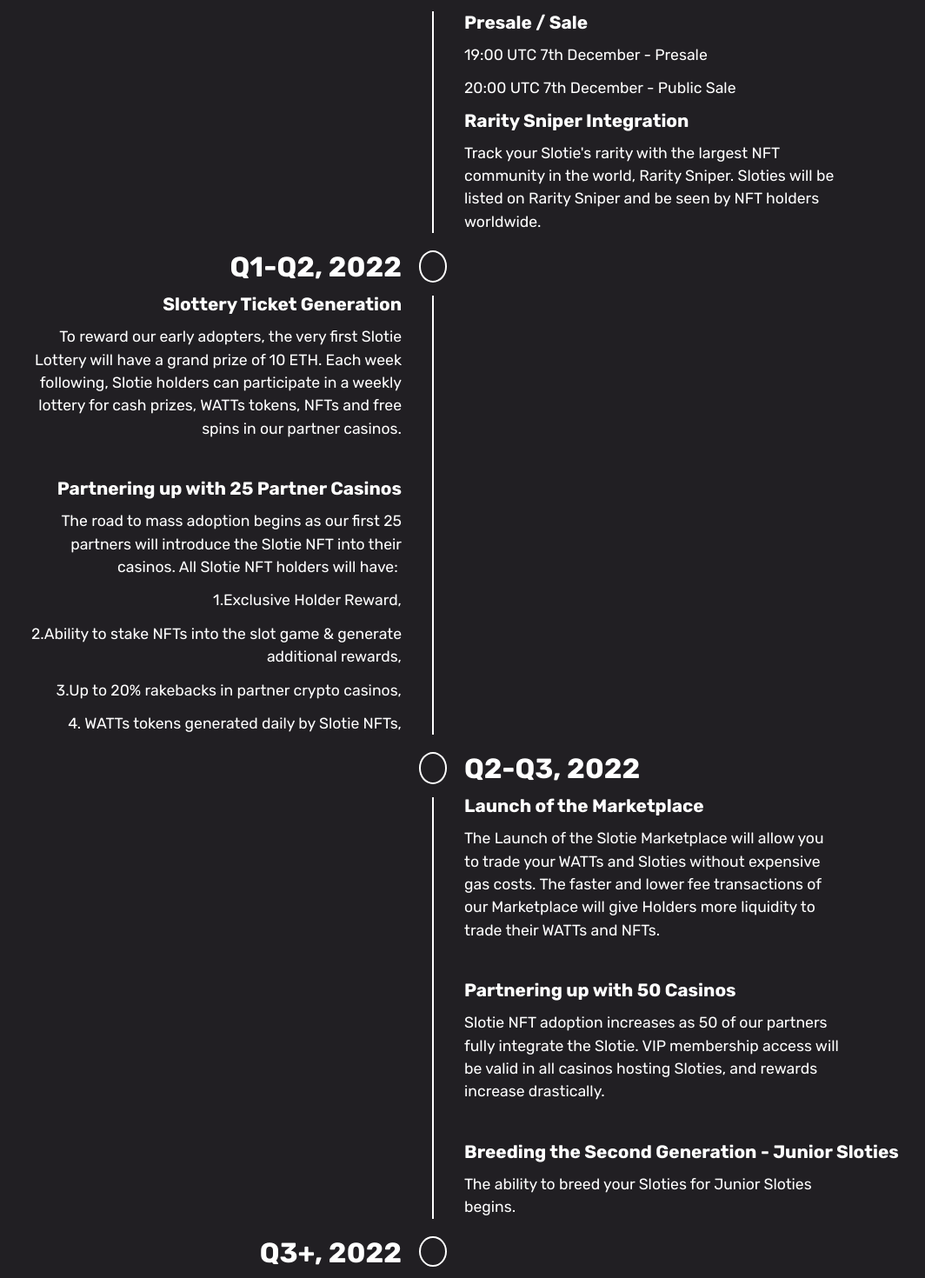
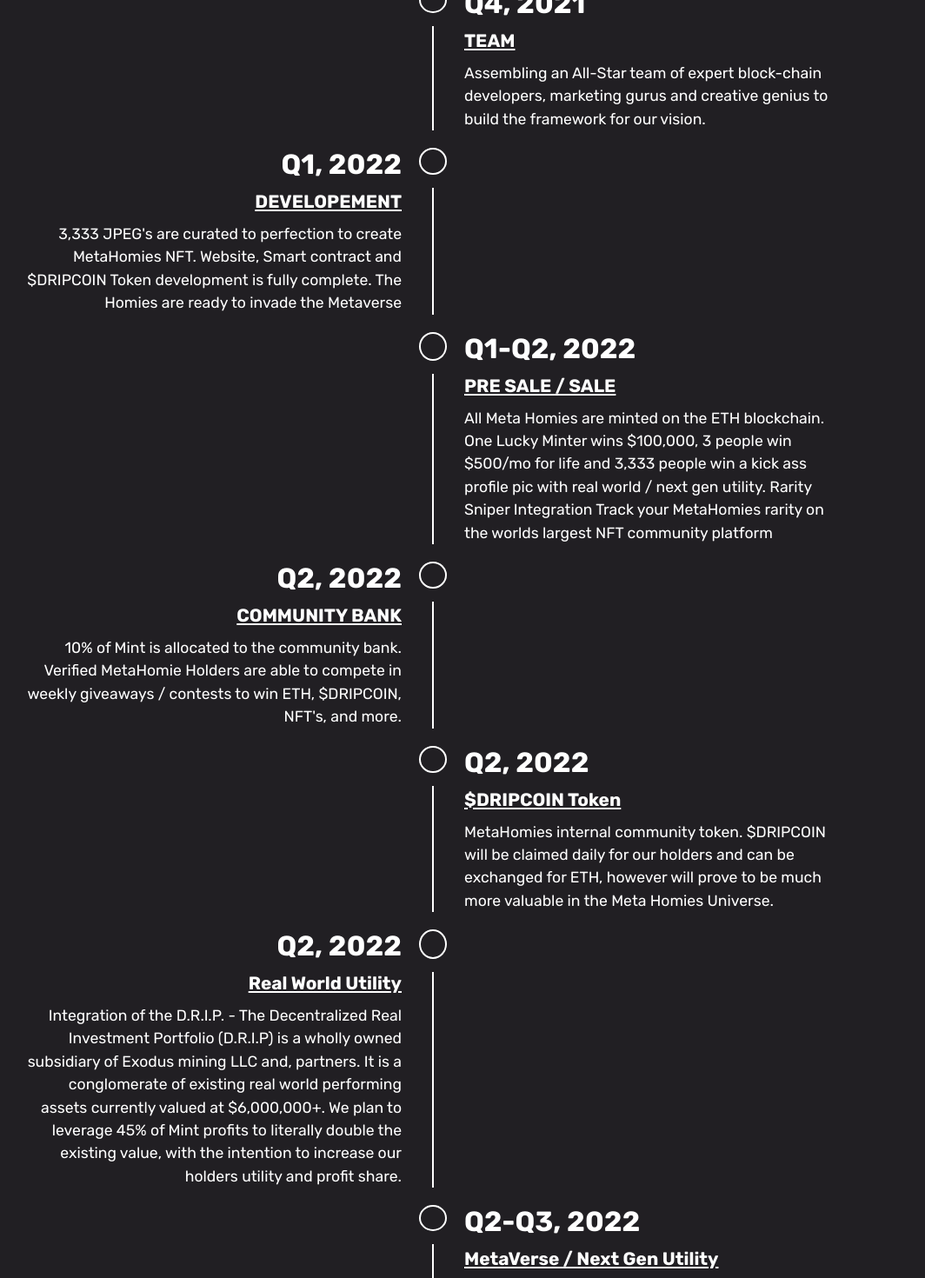
Before and after one commit to sikander-afzaal/stolie-nft, a React (Create React App) app: page / in a window 1280 px wide. Shown: the part 10520-11990 px from the top of the page at 87% size, without its empty margins (142-1206 px from the left). Built offline with nearby package versions, Linux system fonts and the light colour scheme.

Commit message:
roadmap2

```diff
--- a/src/Pages/Roadmap/Roadmap.css
+++ b/src/Pages/Roadmap/Roadmap.css
@@ -6,6 +6,7 @@
   min-height: 100vh;
   height: auto;
   width: 90%;
+  padding: 3rem 0rem;
 }
 .title {
   color: white;
@@ -67,10 +68,11 @@
 }
 .grid-box h3 {
   font-size: 1.3rem;
+  text-decoration: underline;
 }
 @media screen and (max-width: 1250px) {
   .grid-box p {
-    width: 100%;
+    width: 100% !important;
   }
 }
 @media screen and (max-width: 668px) {
--- a/src/Pages/Roadmap/Roadmap.jsx
+++ b/src/Pages/Roadmap/Roadmap.jsx
@@ -4,18 +4,17 @@ function Roadmap() {
   return (
     <div className="roadmap">
       <h1 className="title">Roadmap</h1>
-      <p className="desc-road">Our plans moving forward into 2022</p>
       <div className="roadmap-grid">
         <div></div>
         <div className="vertical-line"></div>
         <div></div>
         <div className="grid-box grid1">
           <h1>Q3, 2021</h1>
-          <h3>Slot Machine Development</h3>
+          <h3>Concept And Design</h3>
           <p>
-            With 10+ years of game development experience, the team came up with
-            the ambitious plan to reinvent slot machines by bringing blockchain
-            technologies to the gambling industry.
+            With 30+ years of real world business experience, the team came up
+            with the ambitious plan to immerse their current real world skills,
+            with $100 million track record resume, into the metaverse
           </p>
         </div>
         <div className="wrapper">
@@ -31,40 +30,22 @@ function Roadmap() {
         </div>
         <div className="grid-box grid2">
           <h1>Q4, 2021</h1>
-          <h3>Presale / Sale</h3>
-          <p>19:00 UTC 7th December - Presale</p>
-          <p>20:00 UTC 7th December - Public Sale</p>
-          <h3>Rarity Sniper Integration</h3>
+          <h3>TEAM</h3>
+
           <p>
-            Track your Slotie's rarity with the largest NFT community in the
-            world, Rarity Sniper. Sloties will be listed on Rarity Sniper and be
-            seen by NFT holders worldwide.
+            Assembling an All-Star team of expert block-chain developers,
+            marketing gurus and creative genius to build the framework for our
+            vision.
           </p>
         </div>
         <div className="grid-box grid1">
-          <h1>Q1-Q2, 2022</h1>
-          <h3>Slottery Ticket Generation</h3>
+          <h1>Q1, 2022 </h1>
+          <h3> DEVELOPEMENT </h3>
           <p>
-            To reward our early adopters, the very first Slotie Lottery will
-            have a grand prize of 10 ETH. Each week following, Slotie holders
-            can participate in a weekly lottery for cash prizes, WATTs tokens,
-            NFTs and free spins in our partner casinos.
+            3,333 JPEG's are curated to perfection to create MetaHomies NFT.
+            Website, Smart contract and $DRIPCOIN Token development is fully
+            complete. The Homies are ready to invade the Metaverse
           </p>
-          <h3 style={{ marginTop: "2rem" }}>
-            Partnering up with 25 Partner Casinos
-          </h3>
-          <p>
-            The road to mass adoption begins as our first 25 partners will
-            introduce the Slotie NFT into their casinos. All Slotie NFT holders
-            will have: ‍
-          </p>
-          <p>1.Exclusive Holder Reward,</p>
-          <p>
-            2.Ability to stake NFTs into the slot game & generate additional
-            rewards,
-          </p>
-          <p>3.Up to 20% rakebacks in partner crypto casinos,</p>
-          <p>4. WATTs tokens generated daily by Slotie NFTs,</p>
         </div>
         <div className="wrapper">
           <div className="circle-grid"></div>
@@ -78,40 +59,24 @@ function Roadmap() {
           <div className="vertical-line"></div>
         </div>
         <div className="grid-box grid2">
-          <h1>Q2-Q3, 2022</h1>
-          <h3>Launch of the Marketplace</h3>
+          <h1>Q1-Q2, 2022</h1>
+          <h3>PRE SALE / SALE</h3>
           <p>
-            The Launch of the Slotie Marketplace will allow you to trade your
-            WATTs and Sloties without expensive gas costs. The faster and lower
-            fee transactions of our Marketplace will give Holders more liquidity
-            to trade their WATTs and NFTs.
+            All Meta Homies are minted on the ETH blockchain. One Lucky Minter
+            wins $100,000, 3 people win $500/mo for life and 3,333 people win a
+            kick ass profile pic with real world / next gen utility. Rarity
+            Sniper Integration Track your MetaHomies rarity on the worlds
+            largest NFT community platform
           </p>
-          <h3 style={{ marginTop: "2rem" }}>Partnering up with 50 Casinos</h3>
-          <p>
-            Slotie NFT adoption increases as 50 of our partners fully integrate
-            the Slotie. VIP membership access will be valid in all casinos
-            hosting Sloties, and rewards increase drastically.‍
-          </p>
-          <h3 style={{ marginTop: "2rem" }}>
-            Breeding the Second Generation - Junior Sloties
-          </h3>
-          <p>The ability to breed your Sloties for Junior Sloties begins.</p>
         </div>
 
         <div className="grid-box grid1">
-          <h1>Q3+, 2022</h1>
-          <h3>Junior Sloties' New Crypto Game Development Starts</h3>
+          <h1>Q2, 2022</h1>
+          <h3>COMMUNITY BANK</h3>
           <p>
-            Trade, earn, and double your profits with Junior Sloties, while the
-            Junior Slotie game is under development.
-          </p>
-          <h3 style={{ marginTop: "2rem" }}>
-            Third Wave of Crypto-Casino Partnership (75 Sign the contract)
-          </h3>
-          <p>
-            The third wave of Slotie adoption begins as 75 of our Casino
-            partners fully integrate the NFT slot game. Once again, holdrs
-            exclusive rewards nearly doubles for Slotie holders.
+            10% of Mint is allocated to the community bank. Verified MetaHomie
+            Holders are able to compete in weekly giveaways / contests to win
+            ETH, $DRIPCOIN, NFT's, and more.
           </p>
         </div>
         <div className="wrapper">
@@ -121,10 +86,92 @@ function Roadmap() {
         <div></div>
         <div className="wrapper">
           <div className="circle-grid"></div>
+          <div className="vertical-line"></div>
         </div>
-        <div style={{ display: "block" }} className="grid-box grid2">
-          <h1>To be announced.</h1>
+        <div className="grid-box grid2">
+          <h1>Q2, 2022</h1>
+          <h3>$DRIPCOIN Token</h3>
+          <p>
+            MetaHomies internal community token. $DRIPCOIN will be claimed daily
+            for our holders and can be exchanged for ETH, however will prove to
+            be much more valuable in the Meta Homies Universe.
+          </p>
         </div>
+
+        <div className="grid-box grid1">
+          <h1>Q2, 2022</h1>
+          <h3>Real World Utility</h3>
+          <p>
+            Integration of the D.R.I.P. - The Decentralized Real Investment
+            Portfolio (D.R.I.P) is a wholly owned subsidiary of Exodus mining
+            LLC and, partners. It is a conglomerate of existing real world
+            performing assets currently valued at $6,000,000+. We plan to
+            leverage 45% of Mint profits to literally double the existing value,
+            with the intention to increase our holders utility and profit share.
+          </p>
+        </div>
+        <div className="wrapper">
+          <div className="circle-grid"></div>
+          <div className="vertical-line"></div>
+        </div>
+        <div></div>
+        <div></div>
+        <div className="wrapper">
+          <div className="circle-grid"></div>
+          <div className="vertical-line"></div>
+        </div>
+        <div className="grid-box grid2">
+          <h1>Q2-Q3, 2022</h1>
+          <h3>MetaVerse / Next Gen Utility</h3>
+          <p>
+            45% of Mint Profits are set aside to purchase Metaverse land in the
+            Sandbox for our holders to claim as their own!
+          </p>
+        </div>
+        <div className="grid-box grid1">
+          <h1>Q2-Q3, 2022</h1>
+          <h3>3D VOX MetaHomies</h3>
+          <p>
+            Holders can use their earned $DRIPCOIN to claim a fully functional
+            3D VOX Avatar version of their Meta Homie, that they can use to Rome
+            the Sandbox Metaverse.
+          </p>
+        </div>
+        <div className="wrapper">
+          <div className="circle-grid"></div>
+          <div className="vertical-line"></div>
+        </div>
+        <div></div>
+        <div></div>
+        <div className="wrapper">
+          <div className="circle-grid"></div>
+          <div className="vertical-line"></div>
+        </div>
+        <div className="grid-box grid2">
+          <h1>Q3-Q4, 2022</h1>
+          <h3> Sandbox Land for Rent / Lease</h3>
+          <p>
+            A long term vision that the team strongly believes in is that
+            Metaverse land will be highly sought after in the next coming years,
+            even more than it is now. So we will reserve a portion of MetaHomies
+            owned land to generate rental/lease residual income. Those profits
+            will be handed back down to our community similarly to how our
+            Advanced Holder Rewards are.
+          </p>
+        </div>
+        <div className="grid-box grid1">
+          <h1>BEYOND+</h1>
+          <p style={{ width: "50%" }}>
+            To reward our early adopters MetaHomie holders will have early
+            access to ANY of our future collections we create in the near
+            future.
+          </p>
+        </div>
+        <div className="wrapper">
+          <div className="circle-grid"></div>
+          <div className="vertical-line"></div>
+        </div>
+        <div></div>
       </div>
     </div>
   );
```
